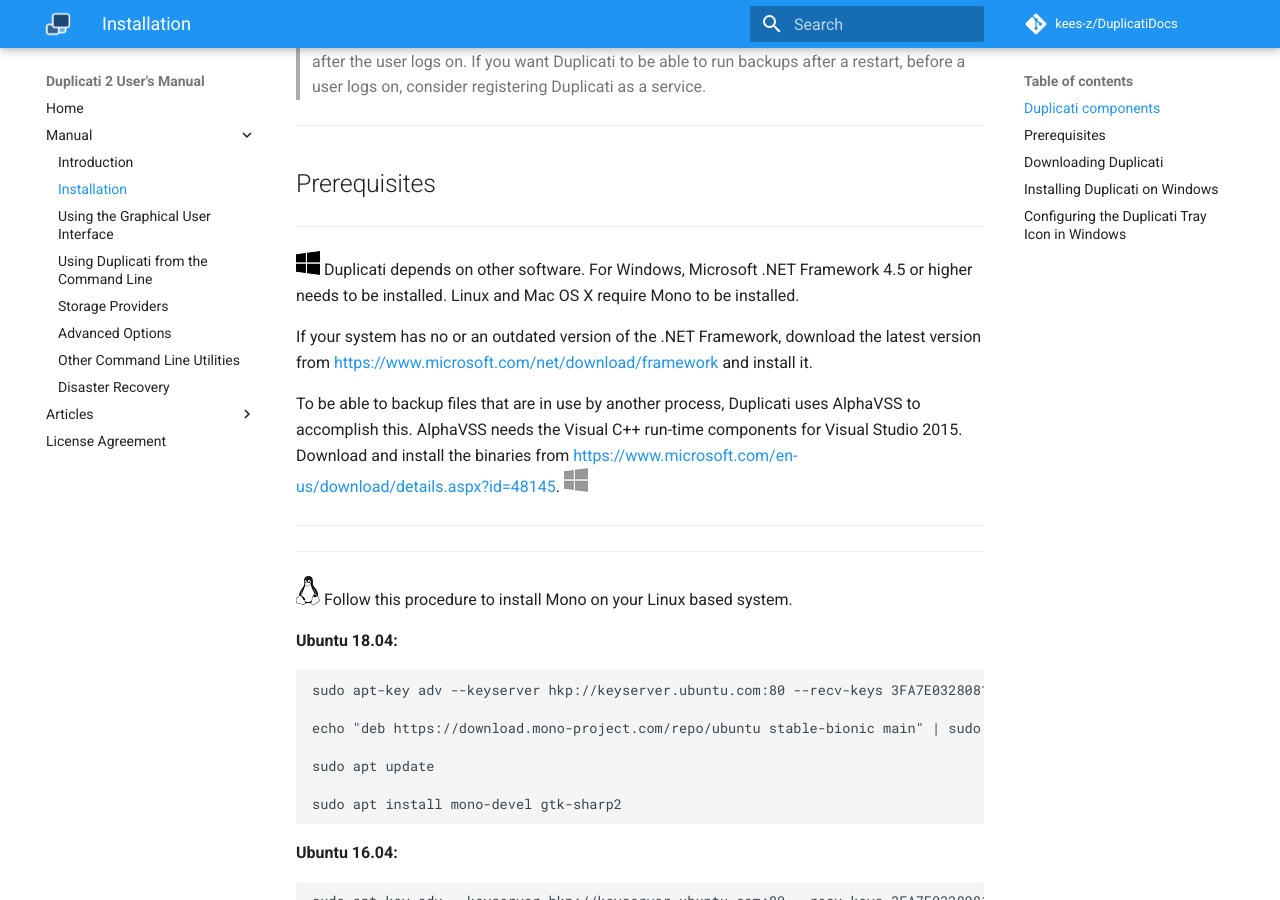
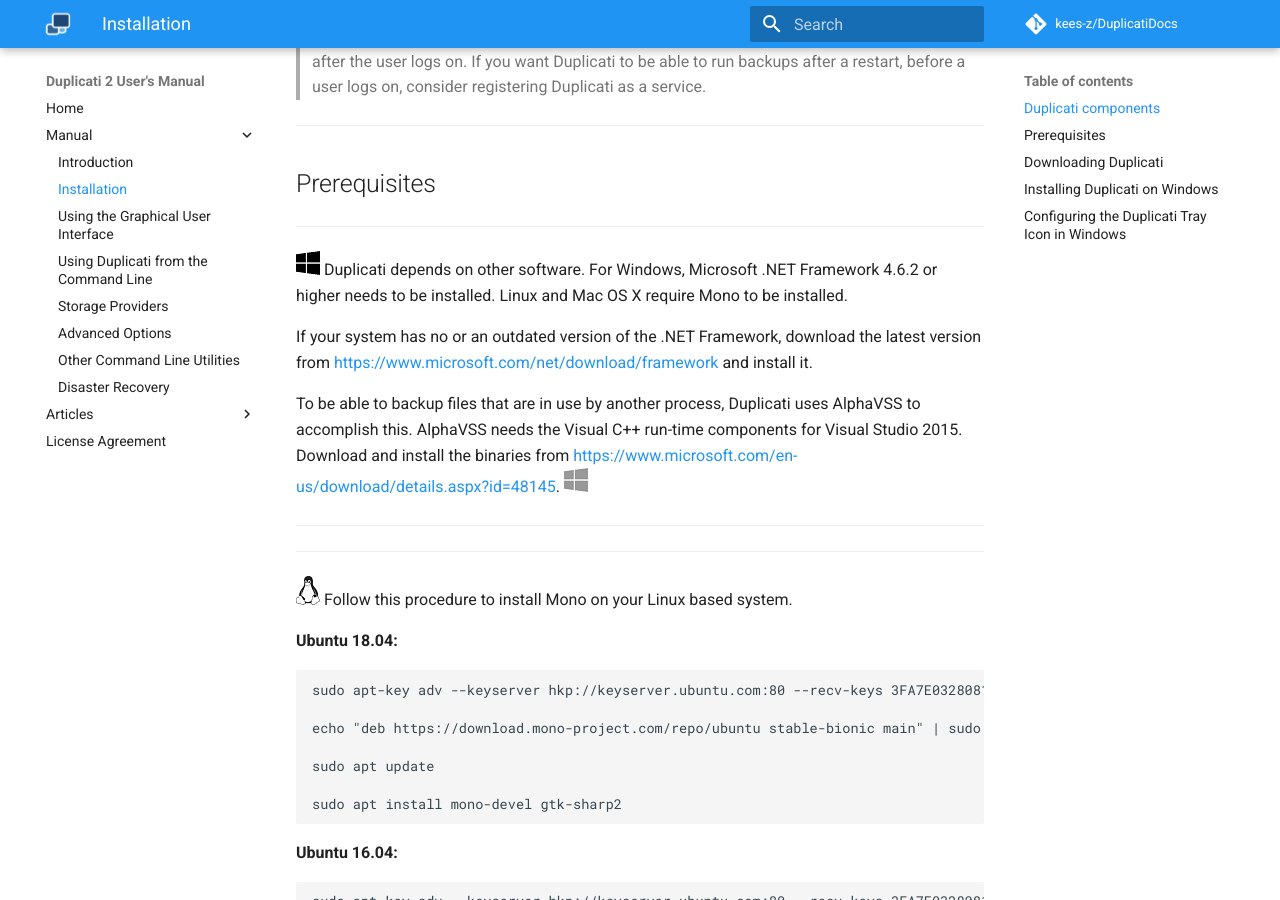
Before and after one commit to kees-z/DuplicatiDocs, an MkDocs documentation site: the page built from docs/02-installation.md, in a window 1280 px wide and 900 px high, scrolled down 1650 px. Built offline with MkDocs 1.6.1 and Material for MkDocs 9.7.7, drawn with Linux system fonts in a browser that asks for light colours; comment, search, counter and statistics services are not loaded; old or Windows-style settings are respelled for this version of MkDocs.

Commit message:
update framework req to 4.6.2

```diff
--- a/docs/02-installation.md
+++ b/docs/02-installation.md
@@ -32,7 +32,7 @@ Registering Duplicati as a service could also be a solution if you want to make
 ## Prerequisites
 
 *****
-![](icon_windows_begin.png) Duplicati depends on other software. For Windows, Microsoft .NET Framework 4.5 or higher needs to be installed. Linux and Mac OS X require Mono to be installed.
+![](icon_windows_begin.png) Duplicati depends on other software. For Windows, Microsoft .NET Framework 4.6.2 or higher needs to be installed. Linux and Mac OS X require Mono to be installed.
 
 If your system has no or an outdated version of the .NET Framework, download the latest version from [https://www.microsoft.com/net/download/framework](https://www.microsoft.com/net/download/framework) and install it.
 
```
Also changed, not shown: docs/01-introduction.md (+1 -1 lines).
